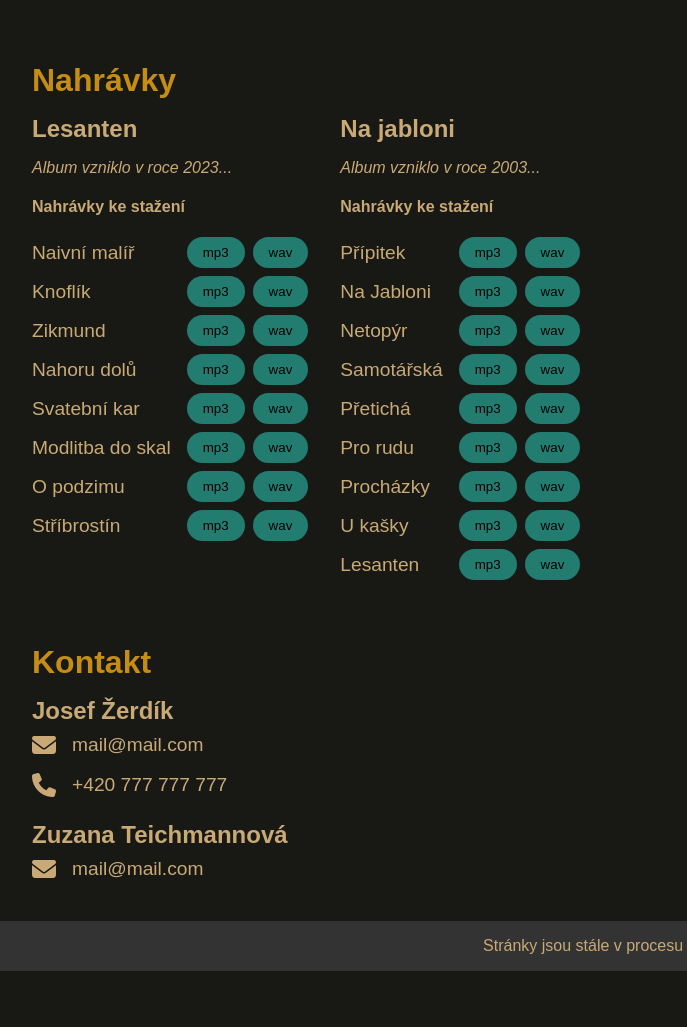
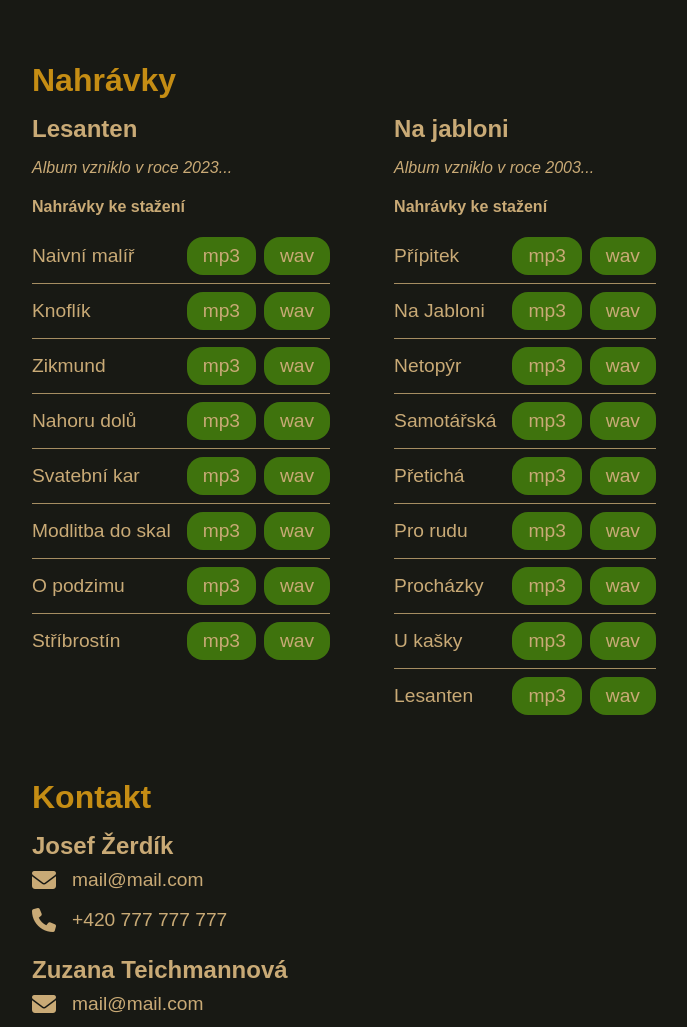
Before and after one commit to MatyasHroch/lesantenWeb, a website: page index.html in a window 1280 px wide. Shown: the part 802-1829 px from the top of the page, without its empty margins (32-719 px from the left). Before the commit the page ends 1773 px from the top, so only its background shows below. Drawn offline with Linux system fonts and the light colour scheme.

Commit message:
audio test and picture fixed

```diff
--- a/index.html
+++ b/index.html
@@ -78,16 +78,16 @@
       </nav>
       <div class="flex justify-center">
         <div class="flex gap-2 items-center">
-  <a href="https://www.facebook.com/field.band">
+  <a href="https://www.facebook.com/lesanten">
     <i class="fa-brands fa-facebook"></i>
-  </a>
-  <a href="https://www.instagram.com/field._band/">
-    <i class="fa-brands fa-instagram"></i>
   </a>
   <a
     href="https://www.youtube.com/watch?v=tFD8BZKMEj0&list=OLAK5uy_l1AoVrZA-dv2VE2OezuAbnSvWit2-NHjM"
   >
     <i class="fa-brands fa-youtube"></i>
+  </a>
+  <a href="https://soundcloud.com/lesanten">
+    <i class="fa-brands fa-soundcloud"></i>
   </a>
   <a
     href="https://open.spotify.com/album/4DDxT2CDitBvQF3Xiz49eF?si=joRkZkwsTaOwQ4Rdabpyzw&context=spotify%3Aalbum%3A4DDxT2CDitBvQF3Xiz49eF&fbclid=IwY2xjawEPxo9leHRuA2FlbQIxMQABHR5vDAOEEVARxYXvq36JqckBKDTri0OnRE9rHHPNoKE0lkyXsBYX14JsUQ_aem_TsZhO6tBwasEMs_cIU6ysw&nd=1&dlsi=b5c1955e37d54682"
@@ -132,66 +132,108 @@
       <gigs_page />
       <section id="records">
   <h2>Nahrávky</h2>
-  <div class="flex flex-wrap gap-4 items-stretch">
+  <div class="flex flex-wrap gap-8 items-stretch">
     <div>
       <h3>Lesanten</h3>
       <p class="italic">Album vzniklo v roce 2023...</p>
       <h4>Nahrávky ke stažení</h4>
-      <div class="flex flex-col gap-1 items-stretch font-size-1-2">
+      <div
+        class="flex flex-col gap-1 items-stretch font-size-1-2 lines-between"
+      >
         <div class="flex gap-2 items-center justify-between">
   <span class="font-large">Naivní malíř</span>
   <div class="flex gap-1 items-center">
-    <button class="download-small-button">mp3</button>
-    <button class="download-small-button">wav</button>
+    <a class="download-small-button">mp3</a>
+    <a
+      href="./media/audio/Lesanten/{filename}.wav"
+      download="Naivní malíř.wav"
+      class="download-small-button"
+      >wav</a
+    >
   </div>
 </div>
 <div class="flex gap-2 items-center justify-between">
   <span class="font-large">Knoflík</span>
   <div class="flex gap-1 items-center">
-    <button class="download-small-button">mp3</button>
-    <button class="download-small-button">wav</button>
+    <a class="download-small-button">mp3</a>
+    <a
+      href="./media/audio/Lesanten/{filename}.wav"
+      download="Knoflík.wav"
+      class="download-small-button"
+      >wav</a
+    >
   </div>
 </div>
 <div class="flex gap-2 items-center justify-between">
   <span class="font-large">Zikmund</span>
   <div class="flex gap-1 items-center">
-    <button class="download-small-button">mp3</button>
-    <button class="download-small-button">wav</button>
+    <a class="download-small-button">mp3</a>
+    <a
+      href="./media/audio/Lesanten/{filename}.wav"
+      download="Zikmund.wav"
+      class="download-small-button"
+      >wav</a
+    >
   </div>
 </div>
 <div class="flex gap-2 items-center justify-between">
   <span class="font-large">Nahoru dolů</span>
   <div class="flex gap-1 items-center">
-    <button class="download-small-button">mp3</button>
-    <button class="download-small-button">wav</button>
+    <a class="download-small-button">mp3</a>
+    <a
+      href="./media/audio/Lesanten/{filename}.wav"
+      download="Nahoru dolů.wav"
+      class="download-small-button"
+      >wav</a
+    >
   </div>
 </div>
 <div class="flex gap-2 items-center justify-between">
   <span class="font-large">Svatební kar</span>
   <div class="flex gap-1 items-center">
-    <button class="download-small-button">mp3</button>
-    <button class="download-small-button">wav</button>
+    <a class="download-small-button">mp3</a>
+    <a
+      href="./media/audio/Lesanten/{filename}.wav"
+      download="Svatební kar.wav"
+      class="download-small-button"
+      >wav</a
+    >
   </div>
 </div>
 <div class="flex gap-2 items-center justify-between">
   <span class="font-large">Modlitba do skal</span>
   <div class="flex gap-1 items-center">
-    <button class="download-small-button">mp3</button>
-    <button class="download-small-button">wav</button>
+    <a class="download-small-button">mp3</a>
+    <a
+      href="./media/audio/Lesanten/{filename}.wav"
+      download="Modlitba do skal.wav"
+      class="download-small-button"
+      >wav</a
+    >
   </div>
 </div>
 <div class="flex gap-2 items-center justify-between">
   <span class="font-large">O podzimu</span>
   <div class="flex gap-1 items-center">
-    <button class="download-small-button">mp3</button>
-    <button class="download-small-button">wav</button>
+    <a class="download-small-button">mp3</a>
+    <a
+      href="./media/audio/Lesanten/{filename}.wav"
+      download="O podzimu.wav"
+      class="download-small-button"
+      >wav</a
+    >
   </div>
 </div>
 <div class="flex gap-2 items-center justify-between">
   <span class="font-large">Stříbrostín</span>
   <div class="flex gap-1 items-center">
-    <button class="download-small-button">mp3</button>
-    <button class="download-small-button">wav</button>
+    <a class="download-small-button">mp3</a>
+    <a
+      href="./media/audio/Lesanten/{filename}.wav"
+      download="Stříbrostín.wav"
+      class="download-small-button"
+      >wav</a
+    >
   </div>
 </div>
 
@@ -201,68 +243,70 @@
       <h3>Na jabloni</h3>
       <p class="italic">Album vzniklo v roce 2003...</p>
       <h4>Nahrávky ke stažení</h4>
-      <div class="flex flex-col gap-1 items-stretch font-size-1-2">
+      <div
+        class="flex flex-col gap-1 items-stretch font-size-1-2 lines-between"
+      >
         <div class="flex gap-2 items-center justify-between">
   <span class="font-large">Přípitek</span>
   <div class="flex gap-1 items-center">
-    <button class="download-small-button">mp3</button>
-    <button class="download-small-button">wav</button>
+    <a class="download-small-button">mp3</a>
+    <a class="download-small-button">wav</a>
   </div>
 </div>
 <div class="flex gap-2 items-center justify-between">
   <span class="font-large">Na Jabloni</span>
   <div class="flex gap-1 items-center">
-    <button class="download-small-button">mp3</button>
-    <button class="download-small-button">wav</button>
+    <a class="download-small-button">mp3</a>
+    <a class="download-small-button">wav</a>
   </div>
 </div>
 <div class="flex gap-2 items-center justify-between">
   <span class="font-large">Netopýr</span>
   <div class="flex gap-1 items-center">
-    <button class="download-small-button">mp3</button>
-    <button class="download-small-button">wav</button>
+    <a class="download-small-button">mp3</a>
+    <a class="download-small-button">wav</a>
   </div>
 </div>
 <div class="flex gap-2 items-center justify-between">
   <span class="font-large">Samotářská</span>
   <div class="flex gap-1 items-center">
-    <button class="download-small-button">mp3</button>
-    <button class="download-small-button">wav</button>
+    <a class="download-small-button">mp3</a>
+    <a class="download-small-button">wav</a>
   </div>
 </div>
 <div class="flex gap-2 items-center justify-between">
   <span class="font-large">Přetichá</span>
   <div class="flex gap-1 items-center">
-    <button class="download-small-button">mp3</button>
-    <button class="download-small-button">wav</button>
+    <a class="download-small-button">mp3</a>
+    <a class="download-small-button">wav</a>
   </div>
 </div>
 <div class="flex gap-2 items-center justify-between">
   <span class="font-large">Pro rudu</span>
   <div class="flex gap-1 items-center">
-    <button class="download-small-button">mp3</button>
-    <button class="download-small-button">wav</button>
+    <a class="download-small-button">mp3</a>
+    <a class="download-small-button">wav</a>
   </div>
 </div>
 <div class="flex gap-2 items-center justify-between">
   <span class="font-large">Procházky</span>
   <div class="flex gap-1 items-center">
-    <button class="download-small-button">mp3</button>
-    <button class="download-small-button">wav</button>
+    <a class="download-small-button">mp3</a>
+    <a class="download-small-button">wav</a>
   </div>
 </div>
 <div class="flex gap-2 items-center justify-between">
   <span class="font-large">U kašky</span>
   <div class="flex gap-1 items-center">
-    <button class="download-small-button">mp3</button>
-    <button class="download-small-button">wav</button>
+    <a class="download-small-button">mp3</a>
+    <a class="download-small-button">wav</a>
   </div>
 </div>
 <div class="flex gap-2 items-center justify-between">
   <span class="font-large">Lesanten</span>
   <div class="flex gap-1 items-center">
-    <button class="download-small-button">mp3</button>
-    <button class="download-small-button">wav</button>
+    <a class="download-small-button">mp3</a>
+    <a class="download-small-button">wav</a>
   </div>
 </div>
 
--- a/styles.css
+++ b/styles.css
@@ -9,6 +9,7 @@
     --important-color-dark: rgb(172, 99, 23);
     --important-color-even-darker: rgb(121, 69, 16);
     --important-color-2: rgb(34, 124, 112);
+    --important-color-3: rgb(63, 115, 13);
 
     --lesanten-white: rgb(201, 170, 118);
     --absolute-black: rgb(0, 0, 0);
@@ -19,6 +20,7 @@
     --lesanten-very-dark-orange: rgb(121, 69, 16);
     --lesanten-sepia: rgb(110, 65, 17);
     --lesanten-green: rgb(34, 124, 112);
+
 }
 
 
@@ -35,7 +37,7 @@ header {
     background-color: var(--secondary-bg-color-opacity);
     position: sticky;
     top: 0;
-    padding: 1rem 2rem;
+    padding: 1rem 4rem;
     text-align: center;
     display: flex;
     justify-content: space-between;
@@ -138,7 +140,8 @@ section h2 {
     align-items: center;
     gap: 1rem;
     flex-wrap: wrap;
-    font-size: 1.2rem;
+
+    font-size: 1.5rem;
 }
 
 *:target {
@@ -158,10 +161,15 @@ section h2 {
 }
 
 .download-small-button {
-    background-color: var(--important-color-2);
+    background-color: var(--important-color-3);
     padding: 0.5rem 1rem;
     border: none;
     border-radius: 1rem;
+}
+
+.lines-between>*:not(:last-child) {
+    border-bottom: 1px solid var(--main-text-color-opacity);
+    padding-bottom: 0.5rem;
 }
 
 .floating-logo {
@@ -263,6 +271,10 @@ header img {
 
 .mt-4 {
     margin-top: 2rem;
+}
+
+.gap-8 {
+    gap: 4rem;
 }
 
 .gap-4 {
@@ -392,6 +404,24 @@ i.fa-instagram {
     height: 100%;
 }
 
+@media screen and (max-width: 1024px) {
+    .floating-logo {
+        font-size: 1.5rem;
+    }
+
+    .video-container {
+        width: 100%;
+        padding-bottom: 56.25%;
+    }
+
+}
+
+@media screen and (max-width: 820px) {
+    main img {
+        width: 100%;
+    }
+}
+
 
 @media screen and (max-width: 640px) {
 
@@ -448,17 +478,6 @@ i.fa-instagram {
 
 }
 
-@media screen and (max-width: 1024px) {
-    .floating-logo {
-        font-size: 1.5rem;
-    }
-
-    .video-container {
-        width: 100%;
-        padding-bottom: 56.25%;
-    }
-
-}
 
 
 
```
Also changed, not shown: src/components/pages/records_page.html (+7 -3 lines), src/components/record_item.html (+7 -2 lines), src/components/record_item_2.html (+2 -2 lines), src/components/social_media.html (+4 -4 lines), 1 other file.
